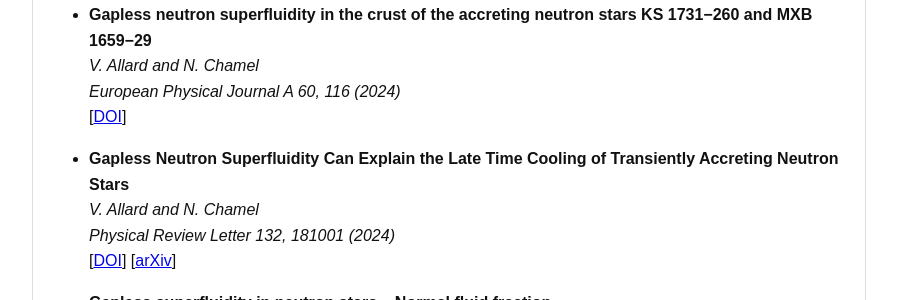
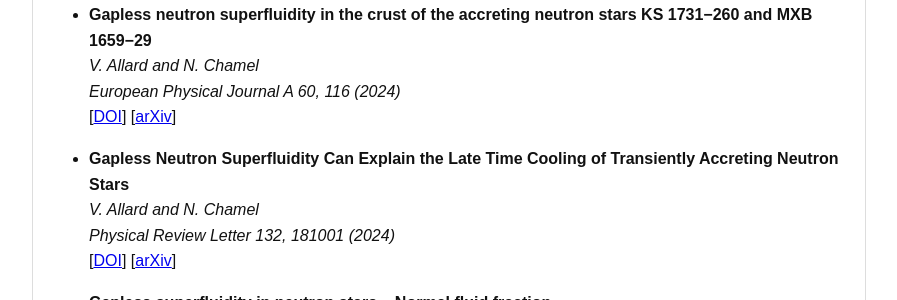
Before and after one commit to V-allard/V-allard.github.io, a Jekyll site: the page built from publications.md, in a window 1280 px wide. Shown: the part 702-1002 px from the top of the page, without its empty margins (191-1088 px from the left). Built offline with Jekyll 4.4.1, drawn with Linux system fonts in a browser that asks for light colours.

Commit message:
Update publications.md

```diff
--- a/publications.md
+++ b/publications.md
@@ -29,7 +29,7 @@ title: Publications
 - **Gapless neutron superfluidity in the crust of the accreting neutron stars KS 1731−260 and MXB 1659−29**
   *V. Allard and N. Chamel*
   *European Physical Journal A 60, 116 (2024)*
-  [[DOI](https://doi.org/10.1140/epja/s10050-024-01106-5)]
+  [[DOI](https://doi.org/10.1140/epja/s10050-024-01106-5)] [[arXiv](https://arxiv.org/abs/2506.11693)]
 
 - **Gapless Neutron Superfluidity Can Explain the Late Time Cooling of Transiently Accreting Neutron Stars**
   *V. Allard and N. Chamel*
```
